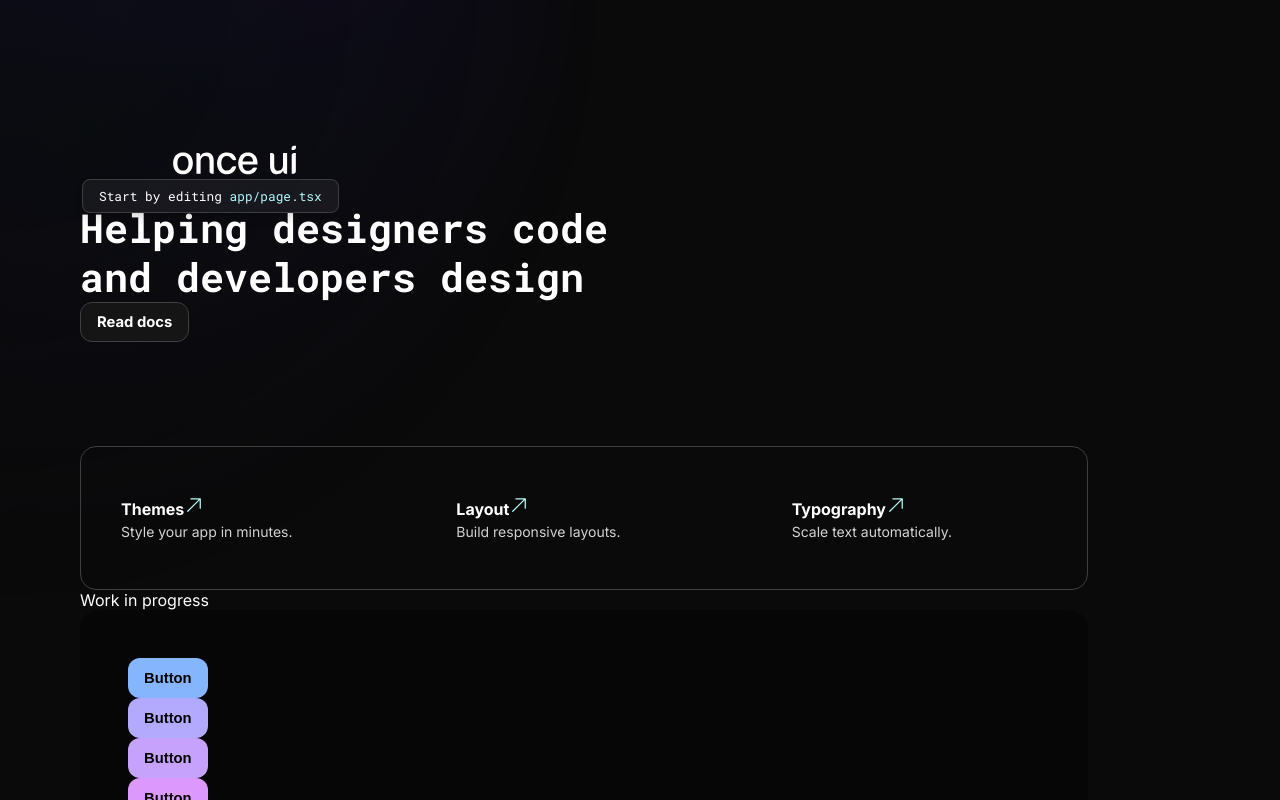
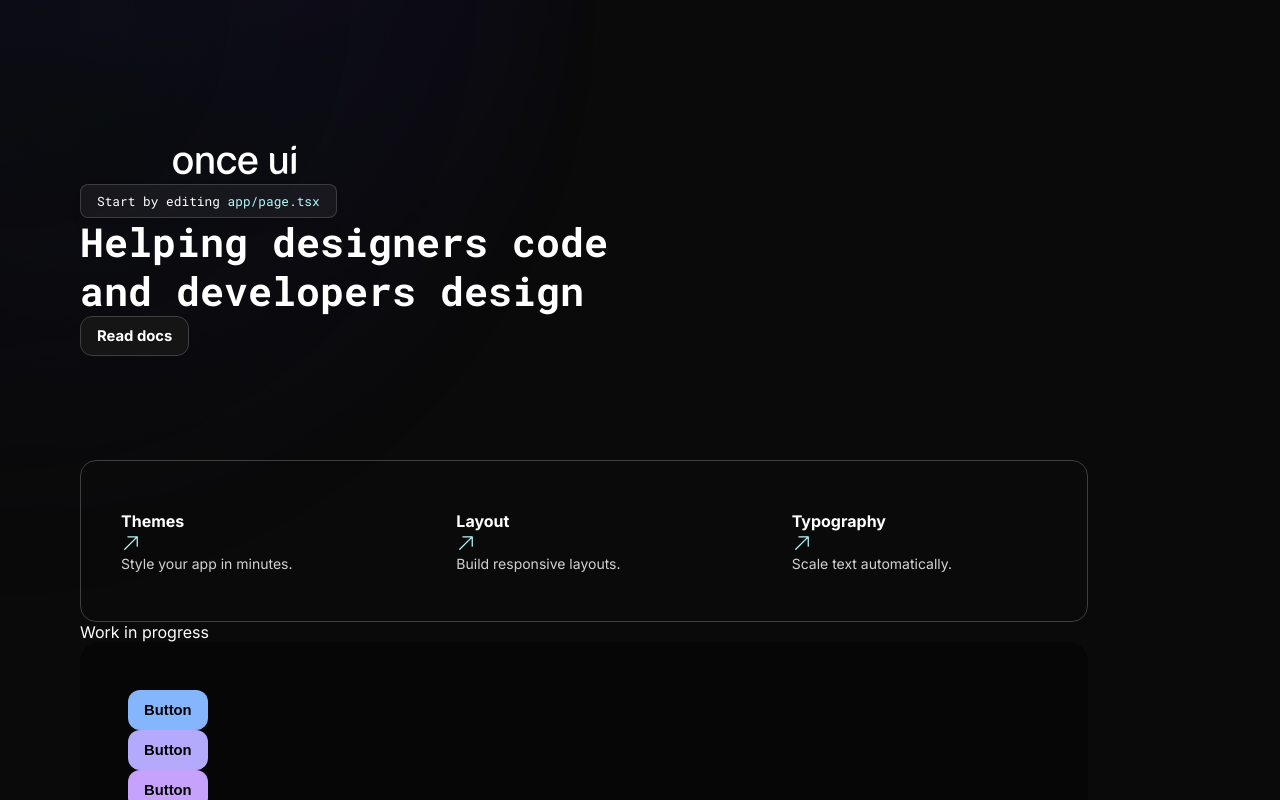
Before and after one commit to once-ui-system/nextjs-starter, a Next.js app: page / in a window 1280 px wide. Shown: the top 800 px of the page. Built offline with nearby package versions, Linux system fonts and the light colour scheme.

Commit message:
expose Flex props and rework styles with new Flex props on components

```diff
--- a/src/once-ui/components/Accordion.module.scss
+++ b/src/once-ui/components/Accordion.module.scss
@@ -1,8 +1,4 @@
 .accordion {
-    cursor: pointer;
-    transition: var(--transition-micro-medium);
-    background: var(--static-transparent);
-
     &:hover {
         background: var(--neutral-alpha-weak);
     }
--- a/src/once-ui/components/Accordion.tsx
+++ b/src/once-ui/components/Accordion.tsx
@@ -41,6 +41,8 @@ const Accordion: React.FC<AccordionProps> = forwardRef(
         <Flex
           tabIndex={0}
           className={styles.accordion}
+          cursor="pointer"
+          transition="macro-medium"
           paddingY="16"
           paddingX="20"
           alignItems="center"
@@ -76,7 +78,7 @@ const Accordion: React.FC<AccordionProps> = forwardRef(
           <Flex
             fillWidth
             minHeight={0}
-            style={{ overflow: "hidden" }}
+            overflow="hidden"
             direction="column"
           >
             <Flex fillWidth paddingX="20" paddingTop="8" paddingBottom="16">
--- a/src/once-ui/components/Avatar.module.scss
+++ b/src/once-ui/components/Avatar.module.scss
@@ -1,33 +1,32 @@
-.avatar {
-    &.xs {
+.xs {
     width: var(--static-space-20);
     height: var(--static-space-20);
     min-width: var(--static-space-20);
     min-height: var(--static-space-20);
 }
 
-    &.s {
+.s {
     width: var(--static-space-24);
     height: var(--static-space-24);
     min-width: var(--static-space-24);
     min-height: var(--static-space-24);
 }
 
-    &.m {
+.m {
     width: var(--static-space-32);
     height: var(--static-space-32);
     min-width: var(--static-space-32);
     min-height: var(--static-space-32);
 }
 
-    &.l {
+.l {
     width: var(--static-space-48);
     height: var(--static-space-48);
     min-width: var(--static-space-48);
     min-height: var(--static-space-48);
 }
 
-    &.xl {
+.xl {
     width: var(--static-space-160);
     height: var(--static-space-160);
     min-width: var(--static-space-160);
@@ -44,7 +43,6 @@
     overflow: hidden;
     user-select: none;
 }
-}
 
 .indicator {
     box-sizing: content-box;
--- a/src/once-ui/components/Icon.tsx
+++ b/src/once-ui/components/Icon.tsx
@@ -5,7 +5,7 @@ import classNames from "classnames";
 import { IconType } from "react-icons";
 import { iconLibrary } from "../icons";
 import { ColorScheme, ColorWeight } from "../types";
-import { Tooltip } from ".";
+import { Flex, Tooltip } from ".";
 import iconStyles from "./IconButton.module.scss";
 
 const sizeMap: Record<string, string> = {
@@ -86,21 +86,20 @@ const Icon = forwardRef<HTMLDivElement, IconProps>(
     }, [isHover]);
 
     return (
-      <div
+      <Flex
+        inline
+        position="relative"
+        fit
         style={{
-          position: "relative",
-          display: "inline-block",
-          width: "fit-content",
-          height: "fit-content",
           lineHeight: "0",
         }}
       >
-        <span
+        <Flex
           ref={ref}
+          inline
+          alignItems="center"
           className={classNames(colorClass, className)}
           style={{
-            display: "inline-flex",
-            alignItems: "center",
             fontSize: sizeMap[size],
             ...style,
           }}
@@ -111,19 +110,17 @@ const Icon = forwardRef<HTMLDivElement, IconProps>(
           onMouseLeave={() => setIsHover(false)}
         >
           <IconComponent />
-        </span>
+        </Flex>
         {tooltip && isTooltipVisible && (
-          <div
-            style={{
-              position: "absolute",
-              zIndex: "1",
-            }}
+          <Flex
+            position="absolute"
+            zIndex={1}
             className={iconStyles[tooltipPosition]}
           >
             <Tooltip label={tooltip} />
-          </div>
+          </Flex>
         )}
-      </div>
+      </Flex>
     );
   },
 );
--- a/src/once-ui/components/InlineCode.module.scss
+++ b/src/once-ui/components/InlineCode.module.scss
@@ -1,11 +1,4 @@
 .inlineCode {
-    display: inline;
-    padding: var(--static-space-1) var(--static-space-4);
-    border-radius: var(--radius-s);
-    background: var(--neutral-alpha-weak);
-    border: 1px solid var(--neutral-alpha-medium);
-    font-family: var(--font-family-code);
     font-size: 80%;
-    margin: 0 var(--static-space-2);
     vertical-align: middle;
 }
--- a/src/once-ui/components/InlineCode.tsx
+++ b/src/once-ui/components/InlineCode.tsx
@@ -1,26 +1,36 @@
 "use client";
 
-import React, { forwardRef, ReactNode, HTMLAttributes } from "react";
+import React, { forwardRef, ReactNode } from "react";
 import classNames from "classnames";
 import styles from "./InlineCode.module.scss";
+import { Flex } from "./Flex";
 
-interface InlineCodeProps extends HTMLAttributes<HTMLSpanElement> {
+interface InlineCodeProps extends React.ComponentProps<typeof Flex> {
   children: ReactNode;
   className?: string;
   style?: React.CSSProperties;
 }
 
-const InlineCode = forwardRef<HTMLSpanElement, InlineCodeProps>(
+const InlineCode = forwardRef<HTMLDivElement, InlineCodeProps>(
   ({ children, className, style, ...props }, ref) => {
     return (
-      <span
+      <Flex
+        inline
+        fit
         ref={ref}
+        radius="s"
+        alignItems="center"
+        paddingX="4"
+        paddingY="1"
+        textType="code"
+        background="neutral-alpha-weak"
+        border="neutral-alpha-medium"
         className={classNames(styles.inlineCode, className)}
         style={style}
         {...props}
       >
         {children}
-      </span>
+      </Flex>
     );
   },
 );
--- a/src/once-ui/components/Skeleton.module.scss
+++ b/src/once-ui/components/Skeleton.module.scss
@@ -38,7 +38,6 @@
     animation-name: skeleton-loading;
     animation-duration: 1.5s;
     animation-iteration-count: infinite;
-    border-radius: var(--radius-l);
 
     &.block {
         width: 100%;
--- a/src/once-ui/components/Skeleton.tsx
+++ b/src/once-ui/components/Skeleton.tsx
@@ -4,8 +4,9 @@ import React, { forwardRef } from "react";
 import classNames from "classnames";
 
 import styles from "./Skeleton.module.scss";
+import { Flex } from "./Flex";
 
-interface SkeletonProps {
+interface SkeletonProps extends React.ComponentProps<typeof Flex> {
   shape: "line" | "circle" | "block";
   width?: "xl" | "l" | "m" | "s" | "xs";
   height?: "xl" | "l" | "m" | "s" | "xs";
@@ -17,11 +18,14 @@ interface SkeletonProps {
 const Skeleton: React.FC<SkeletonProps> = forwardRef<
   HTMLDivElement,
   SkeletonProps
->(({ shape = "line", width, height, delay, style, className }, ref) => {
+>(({ shape = "line", width, height, delay, style, className, ...props }, ref) => {
   return (
-    <div
+    <Flex
+      {...props}
       ref={ref}
       style={style}
+      radius="full"
+      inline
       className={classNames(
         styles.skeleton,
         styles[shape],
```
Also changed, not shown: src/once-ui/components/RevealFx.tsx (+24 -30 lines). Lines whose indentation alone changed are shown as unchanged.
